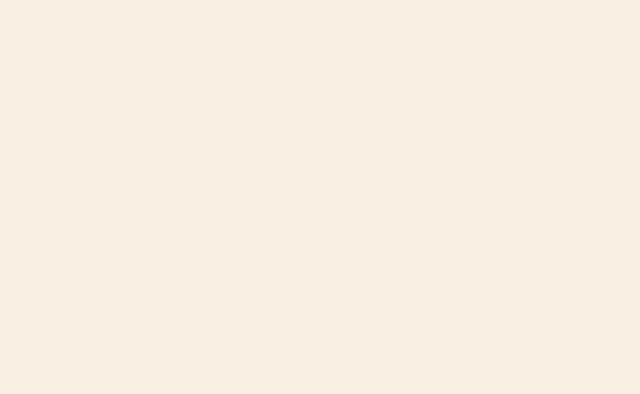
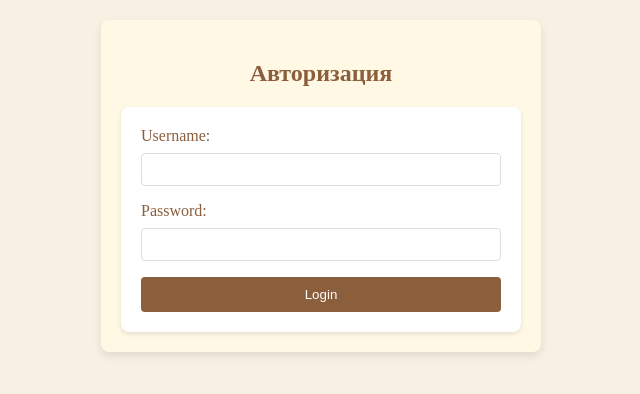
Before and after one commit to TTpembep/lab1-SPA, a React (Create React App) app: page /login in a window 1280 px wide. Before the commit this address had no page. Shown: the top 394 px of the page, without its empty margins (319-959 px from the left). Built offline with nearby package versions, Linux system fonts and the light colour scheme.

Commit message:
Added form validation, loading spinner, simple authorization.

```diff
--- a/db.json
+++ b/db.json
@@ -1,10 +1,10 @@
 {
   "rules": [
     {
-      "id": "cc9a",
       "name": "Правило 1",
       "type": "Следует",
-      "description": "соблюдать правила дорожного движения."
+      "description": "всегда пристёгивать ремни безопасности.",
+      "id": "cc9a"
     },
     {
       "id": "59bc",
@@ -17,6 +17,12 @@
       "name": "Правило 3",
       "type": "Следует",
       "description": "быть внимательным в дороге."
+    },
+    {
+      "id": "5980",
+      "name": "Правило 8",
+      "type": "Запрещено",
+      "description": "совершать опасные манёвры."
     }
   ]
 }
--- a/src/App.js
+++ b/src/App.js
@@ -1,14 +1,37 @@
-import React from 'react';
-import { BrowserRouter as Router, Routes, Route } from 'react-router-dom';
+import React, { useState, useEffect } from 'react';
+import { BrowserRouter as Router, Routes, Route, Navigate } from 'react-router-dom';
 import Home from './pages/Home';
 import Detail from './pages/Detail';
 import Form from './pages/Form';
 
+import Login from './pages/Login';
+
 const App = () => {
+    const [isAuthenticated, setIsAuthenticated] = useState(false);
+
+    useEffect(() => {
+        // Check localStorage for authentication state
+        const storedAuth = localStorage.getItem('isAuthenticated');
+        if (storedAuth) {
+          setIsAuthenticated(true);
+        }
+      }, []);
+
+      const handleLogin = () => {
+        setIsAuthenticated(true);
+      };
+
+      const handleLogout = () => {
+        setIsAuthenticated(false);
+        localStorage.removeItem('isAuthenticated');
+      };
+
     return (
         <Router>
             <Routes>
-                <Route path="/" element={<Home />} />
+                <Route path="/login" element={<Login onLogin={handleLogin} />} />
+                <Route path="/home" element={isAuthenticated ? <Home onLogout={handleLogout} /> : <Navigate to="/login" />} />
+                <Route path="*" element={<Navigate to="/login" />} />
                 <Route path="/detail/:id" element={<Detail />} />
                 <Route path="/add" element={<Form />} />
             </Routes>
--- a/src/pages/Detail.js
+++ b/src/pages/Detail.js
@@ -5,7 +5,7 @@ import './styles.css';
 
 const Detail = () => {
     const { id } = useParams();
-    const [itemData, setItemData] = useState({ name: '', description: '' });
+    const [itemData, setItemData] = useState({ name: '', description: '', type: '' });
     const [isEditing, setIsEditing] = useState(false);
     const [error, setError] = useState(null);
 
@@ -42,8 +42,21 @@ const Detail = () => {
         e.preventDefault();
         const updatedItem = {
             name: nameRef.current.value,
-            description: descriptionRef.current.value,
+            type: typeRef.current.value, // Include the type in the updated item
+            description: descriptionRef.current.value.trim(),
         };
+
+        // Validation for name and description
+        if (!updatedItem.name.startsWith("Правило ")) {
+            setError("Название должно начинаться с 'Правило '.");
+            return;
+        }
+
+        const description = updatedItem.description;
+        if (!/^[a-zа-я]/.test(description) || !description.endsWith('.')) {
+            setError("Описание должно начинаться с маленькой буквы и заканчиваться точкой.");
+            return;
+        }
 
         try {
             const response = await axios.put(`http://localhost:5000/rules/${id}`, updatedItem, {
--- a/src/pages/Form.js
+++ b/src/pages/Form.js
@@ -22,6 +22,19 @@ const Form = () => {
 
     const handleSubmit = (e) => {
         e.preventDefault();
+
+        // Validation for name and description
+        if (!formData.name.startsWith("Правило ")) {
+            setError("Название должно начинаться с 'Правило '.");
+            return;
+        }
+
+        const description = formData.description.trim();
+        if (!/^[a-zа-я]/.test(description) || !description.endsWith('.')) {
+            setError("Описание должно начинаться с маленькой буквы и заканчиваться точкой.");
+            return;
+        }
+
         axios.post("http://localhost:5000/rules", formData, {
             headers: { "Content-Type": "application/json" }
         })
--- a/src/pages/Home.js
+++ b/src/pages/Home.js
@@ -3,17 +3,21 @@ import { Link } from 'react-router-dom';
 import axios from 'axios';
 import "./styles.css";
 
-const Home = () => {
+const Home = ({ onLogout }) => {
   const [data, setData] = useState([]);
   const [error, setError] = useState(null);
+  const [loading, setLoading] = useState(true); // New loading state
 
   useEffect(() => {
     const loadData = async () => {
+      setLoading(true); // Set loading to true before fetching data
       try {
         const response = await axios.get("http://localhost:5000/rules");
         setData(response.data);
       } catch (error) {
         setError("Ошибка загрузки информации. Нет ответа от базы данных.");
+      } finally {
+        setLoading(false); // Set loading to false after data is fetched or error occurs
       }
     };
 
@@ -36,29 +40,30 @@ const Home = () => {
   return (
     <div className="App">
       <h1>Справочник автобезопасности.</h1>
+      <FilterableProductTable products={sortedProducts} onDeleteItem={handleDeleteItem} />
+      {loading && <div className="spinner"></div>}
       {error && <p style={{ color: 'red' }}>{error}</p>}
-      <FilterableProductTable products={sortedProducts} onDeleteItem={handleDeleteItem} />
-      <br /><br /><br />
       <p><Link to="/add">Добавить правило</Link></p>
-      <br /><hr /><br />
+      <hr />
+      <button onClick={onLogout}>Logout</button>
     </div>
   );
 };
 
-const FilterableProductTable = ({ products, onDeleteItem }) => {
-  const [filterText, setFilterText] = useState('');
-
-  return (
-    <div>
-      <SearchBar filterText={filterText} onFilterTextChange={setFilterText} />
-      <ProductTable products={products} filterText={filterText} onDeleteItem={onDeleteItem} />
-    </div>
-  );
-};
+const SearchBar = ({ filterText, onFilterTextChange }) => (
+  <form>
+    <input
+      type="text"
+      value={filterText}
+      placeholder="Search..."
+      onChange={(e) => onFilterTextChange(e.target.value)}
+    />
+  </form>
+);
 
 const ProductCategoryRow = ({ category }) => (
   <tr>
-    <th colSpan="3">{category}</th>
+    <th colSpan="3" style={{textAlign: "center"}}>{category}</th>
   </tr>
 );
 
@@ -102,26 +107,15 @@ const ProductTable = ({ products, filterText, onDeleteItem }) => {
   );
 };
 
-const SearchBar = ({ filterText, onFilterTextChange }) => (
-  <form>
-    <input
-      type="text"
-      value={filterText}
-      placeholder="Search..."
-      onChange={(e) => onFilterTextChange(e.target.value)}
-    />
-  </form>
-);
+const FilterableProductTable = ({ products, onDeleteItem }) => {
+  const [filterText, setFilterText] = useState('');
 
-/*const ProductList = ({ products, onDeleteItem }) => (
-  <ul>
-    {products.map(item => (
-      <li key={item.id}>
-        <Link to={`/detail/${item.id}`}>{item.name}</Link>
-        <button onClick={() => onDeleteItem(item.id)}>Удалить</button>
-      </li>
-    ))}
-  </ul>
-);*/
+  return (
+    <div>
+      <SearchBar filterText={filterText} onFilterTextChange={setFilterText} />
+      <ProductTable products={products} filterText={filterText} onDeleteItem={onDeleteItem} />
+    </div>
+  );
+};
 
 export default Home;
--- /dev/null
+++ b/src/pages/Login.js
@@ -0,0 +1,55 @@
+import React, { useState, useEffect } from 'react';
+import { useNavigate } from 'react-router-dom';
+import './styles.css';
+
+const Login = ({ onLogin }) => {
+  const [username, setUsername] = useState('');
+  const [password, setPassword] = useState('');
+  const navigate = useNavigate();
+
+  useEffect(() => {
+    // Check if already logged in
+    if (localStorage.getItem('isAuthenticated')) {
+      onLogin();
+      navigate('/home');
+    }
+  }, [onLogin, navigate]);
+
+  const handleSubmit = (e) => {
+    e.preventDefault();
+    if (username === 'Admin' && password === 'Admin') {
+      localStorage.setItem('isAuthenticated', 'true');
+      onLogin();
+      navigate('/home');
+    } else {
+      alert('Неверный логин или пароль.');
+    }
+  };
+
+  return (
+    <div className="login-container">
+      <h2>Авторизация</h2>
+      <form onSubmit={handleSubmit}>
+        <div>
+          <label>Username:</label>
+          <input
+            type="text"
+            value={username}
+            onChange={(e) => setUsername(e.target.value)}
+          />
+        </div>
+        <div>
+          <label>Password:</label>
+          <input
+            type="password"
+            value={password}
+            onChange={(e) => setPassword(e.target.value)}
+          />
+        </div>
+        <button type="submit">Login</button>
+      </form>
+    </div>
+  );
+};
+
+export default Login;
--- a/src/pages/styles.css
+++ b/src/pages/styles.css
@@ -87,3 +87,73 @@ a {
 a:hover {
   text-decoration: underline;
 }
+
+.spinner {
+  border: 8px solid rgba(0, 0, 0, 0.1);
+  width: 50px;
+  height: 50px;
+  border-radius: 50%;
+  border-left-color: #09f;
+  animation: spin 1s ease infinite;
+  margin: 20px auto;
+}
+
+@keyframes spin {
+  to {
+    transform: rotate(360deg);
+  }
+}
+
+
+.login-container {
+  font-family: 'Times New Roman', Times, serif;
+  padding: 20px;
+  background-color: #fff8e5;
+  border-radius: 8px;
+  box-shadow: 0 4px 8px rgba(0, 0, 0, 0.1);
+  margin: 20px auto;
+  max-width: 400px;
+  text-align: center;
+}
+
+.login-container h2 {
+  color: #8b5e3c;
+  margin-bottom: 20px;
+}
+
+.login-container form {
+  background: #fff;
+  padding: 20px;
+  border-radius: 8px;
+  box-shadow: 0 2px 4px rgba(0, 0, 0, 0.1);
+}
+
+.login-container label {
+  display: block;
+  margin-bottom: 8px;
+  color: #8b5e3c;
+  text-align: left;
+}
+
+.login-container input[type="text"],
+.login-container input[type="password"] {
+  width: calc(100% - 18px);
+  padding: 8px;
+  margin-bottom: 16px;
+  border: 1px solid #ddd;
+  border-radius: 4px;
+}
+
+.login-container button {
+  background-color: #8b5e3c;
+  color: white;
+  border: none;
+  padding: 10px 20px;
+  border-radius: 4px;
+  cursor: pointer;
+  width: 100%;
+}
+
+.login-container button:hover {
+  background-color: #754c24;
+}
```
